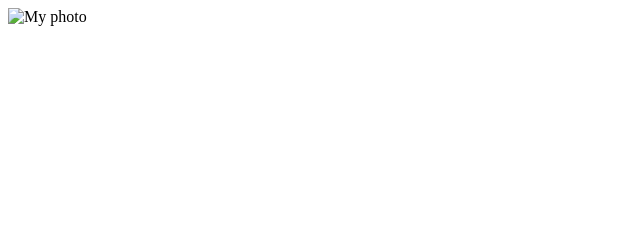
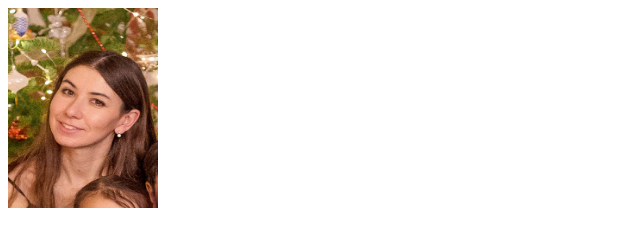
Before and after one commit to spacecloudy/rsschool-cv2, a plain HTML site: page index.html in a window 1280 px wide. Shown: the whole page, without its empty margins (0-640 px from the left). Drawn offline with Linux system fonts and the light colour scheme.

Commit message:
feat: correct photo

```diff
--- a/index.html
+++ b/index.html
@@ -8,6 +8,6 @@
 
 </head>
 <body>
-    <img src="https://3.downloader.disk.yandex.ru/preview/9b3ea3c1c491c6712165dff98cf95af3828e1ed4021b241e460acd603899f636/inf/DXMn3BPangYGsFhJJ-uwe5BXOEr_R2Ku6I-WdQzQpjhqfW5wXQN1qQsSgSQ3RM_aVTgcPnLXjzsqAGkiJgg3ew%3D%3D?uid=526717282&filename=IMG_8126_cr.jpg&disposition=inline&hash=&limit=0&content_type=image%2Fjpeg&owner_uid=526717282&tknv=v2&size=1874x959" alt="My photo" width="150px" height="200px">
+    <img src="Img/IMG_8126_cr.jpg" alt="My photo" width="150px" height="200px">
 </body>
 </html>
```
Also changed, not shown: Img/IMG_8126_cr.jpg (added).
